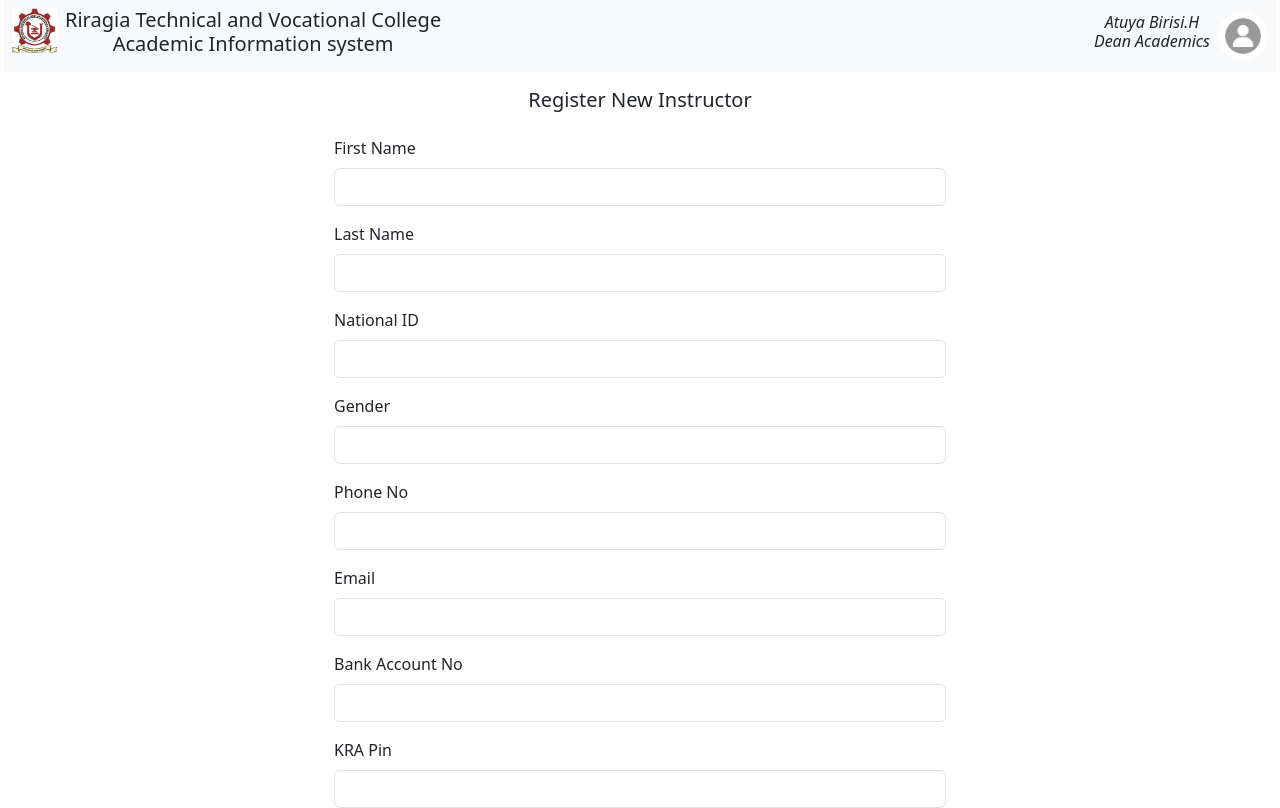
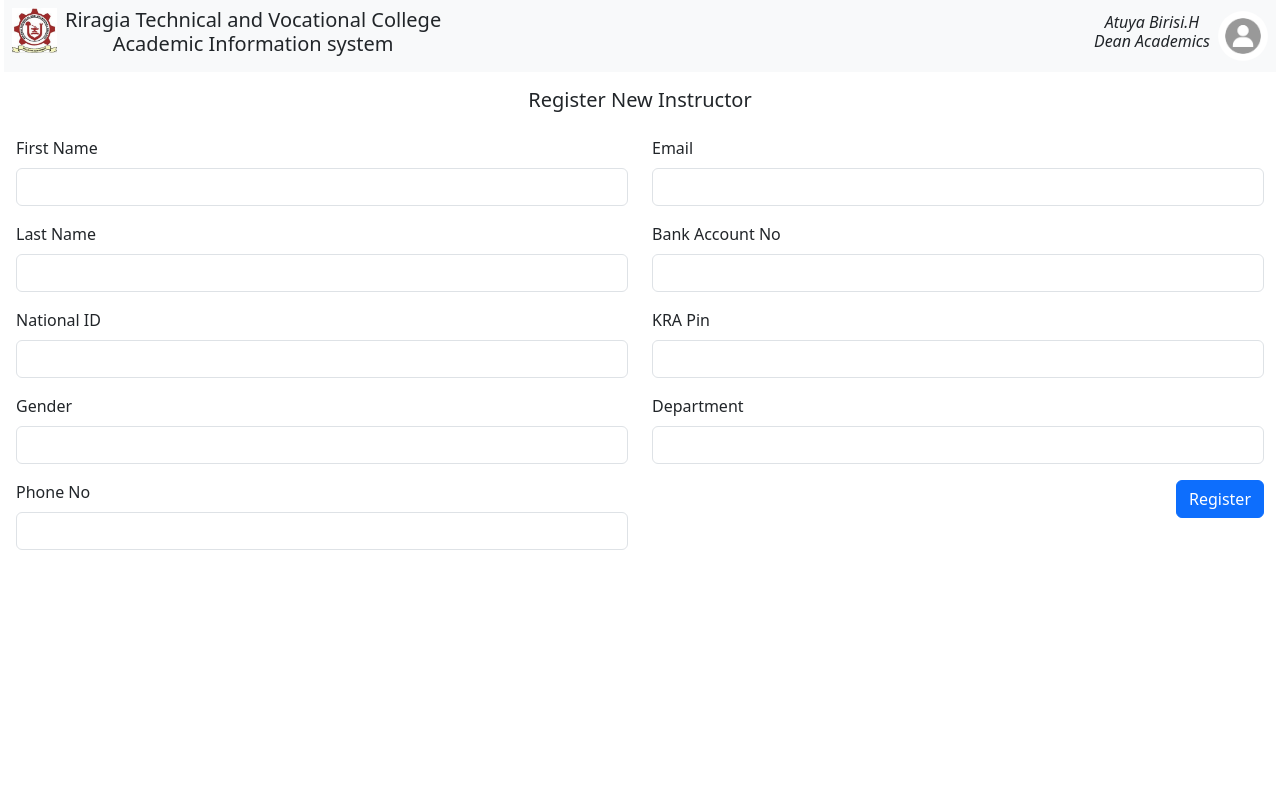
Before and after one commit to atuyabirisi/EscaTech, a React (Vite) app in the folder client/: page / in a window 1280 px wide. Shown: the top 808 px of the page. Built offline with nearby package versions, Linux system fonts and the light colour scheme.

Commit message:
add style to instructor registration form

```diff
--- a/client/src/components/InstructorReg.tsx
+++ b/client/src/components/InstructorReg.tsx
@@ -5,11 +5,10 @@ export default function InstructorReg() {
 
   return (
     <div className="row mx-1">
-      <div className="col-lg-3"></div>
-      <div className="col-lg-6">
       <div className="d-flex justify-content-center py-3">
         <h5>Register New Instructor</h5>
       </div>
+      <div className="col-lg-6">
         <form onSubmit={handleSubmit((data) => console.log(data))}>
           <div className="mb-3">
             <label htmlFor="fname" className="form-label">
@@ -69,6 +68,9 @@ export default function InstructorReg() {
               className="form-control"
             />
           </div>
+        </form>
+      </div>
+      <div className="col-lg-6">
         <div className="mb-3">
           <label htmlFor="email" className="form-label">
             Email
@@ -125,9 +127,7 @@ export default function InstructorReg() {
             Register
           </button>
         </div>
-        </form>
       </div>
-      <div className="col-lg-3"></div>
     </div>
   );
 }
```
Lines whose indentation alone changed are shown as unchanged.
